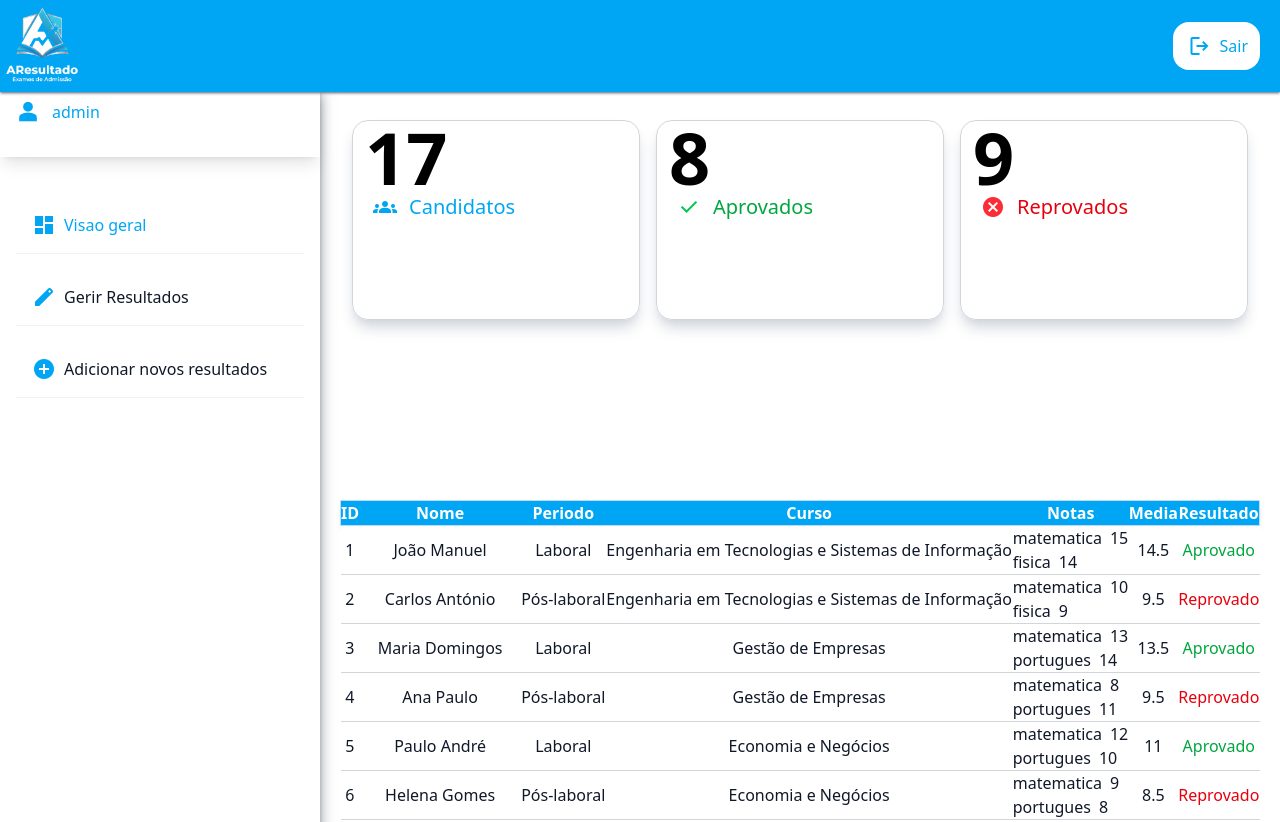
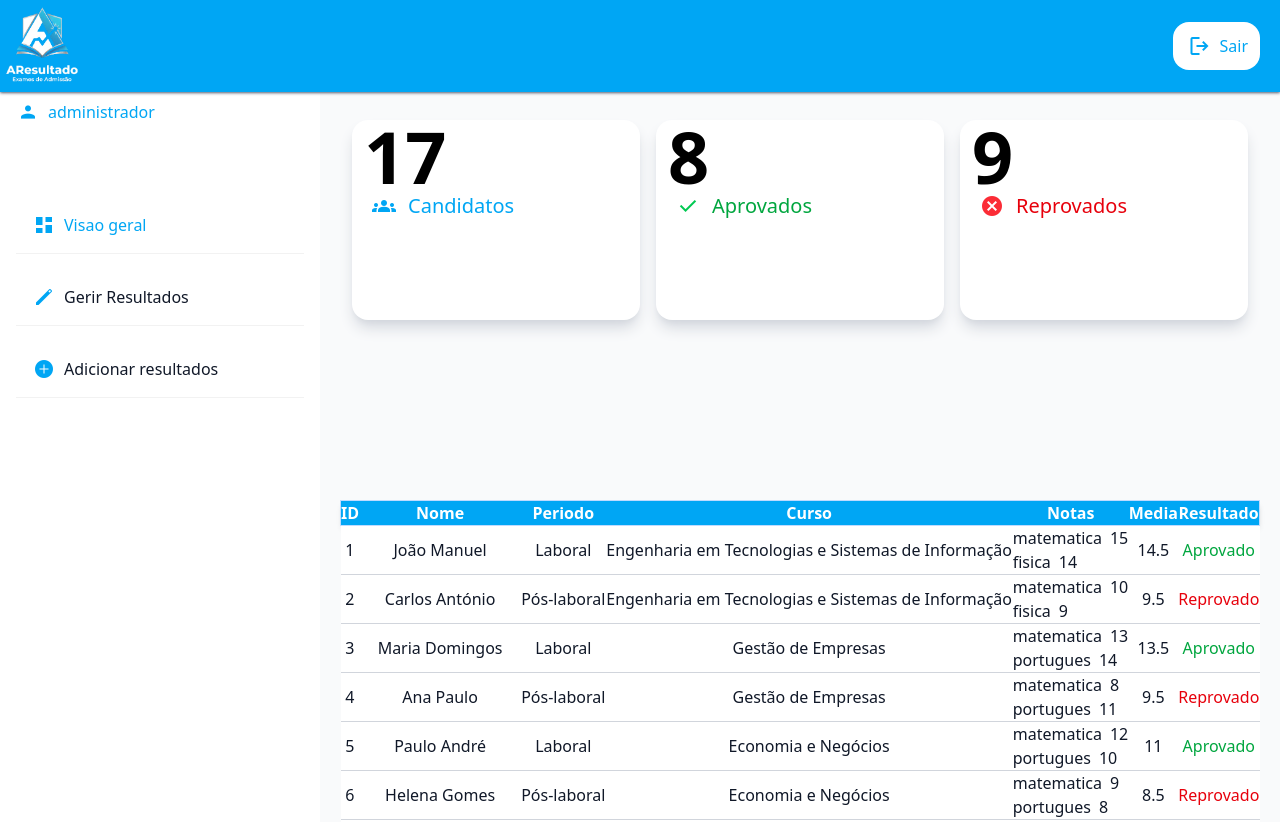
Before and after one commit to Alvaro-Massingue/AResultado-Sistema-de-visualiza-o-dos-resultados-dos-exames-de-admiss-o, a React (Vite) app: page /adminPanel in a window 1280 px wide. Shown: the top 822 px of the page. Built offline with nearby package versions, Linux system fonts and the light colour scheme.

Commit message:
Actualizacao geral do sistema

```diff
--- a/src/components/AddResults.jsx
+++ b/src/components/AddResults.jsx
@@ -1,6 +1,6 @@
 const AddResults=()=>{
     return (
-        <div className="w-3/4 flex flex-col gap-4 absolute right-0 items-center justify-center h-full">
+        <div className="w-3/4 flex flex-col bg-gray-50 gap-4 absolute right-0 items-center justify-center h-full">
             <h1 className="text-6xl text-sky-500">Adicionar novos resultados</h1>
             <p className="text-gray-600">Pagina em desenvolvimento</p>
         </div>
--- a/src/components/Aside.jsx
+++ b/src/components/Aside.jsx
@@ -11,21 +11,21 @@ const Aside = ({
 }) => {
   const navigate = useNavigate();
   return (
-    <div className="flex flex-col items-center justify-center w-[25%] h-full shadow-lg shadow-gray-600 fixed">
-      <div className="h-[10%] w-full pl-4 pt-5 mb-10 shadow-lg flex gap-3">
+    <div className="flex flex-col items-center justify-center w-[25%] h-full bg-white fixed">
+      <div className="h-[10%] w-full pl-4 pt-5 mb-10 flex gap-2">
         <span
           className="material-symbols-outlined text-sky-500
-          [font-variation-settings:'FILL'_1,'wght'_800,'GRAD'_0,'opsz'_24]"
+          [font-variation-settings:'FILL'_1,'wght'_200,'GRAD'_0,'opsz'_24]"
         >
           person
         </span>
-        <p className="text-sky-500">{userAdd.name}</p>
+        <p className="text-sky-500">{userAdd.name}istrador</p>
       </div>
       <nav className="h-[90%] flex flex-col gap-4 w-[90%] items-start text-gray-900">
         <div className="flex items-center w-full p-4 text-start shadow-2xs gap-2">
           <span
             className="material-symbols-outlined text-sky-500
-          [font-variation-settings:'FILL'_1,'wght'_400,'GRAD'_0,'opsz'_24]"
+          [font-variation-settings:'FILL'_1,'wght'_200,'GRAD'_0,'opsz'_24]"
           >
             dashboard
           </span>
@@ -47,7 +47,7 @@ const Aside = ({
         <div className="flex items-center w-full p-4 text-start shadow-2xs gap-2">
           <span
             className="material-symbols-outlined text-sky-500
-          [font-variation-settings:'FILL'_1,'wght'_400,'GRAD'_0,'opsz'_24]"
+          [font-variation-settings:'FILL'_1,'wght'_200,'GRAD'_0,'opsz'_24]"
           >
             edit
           </span>
@@ -69,7 +69,7 @@ const Aside = ({
         <div className="flex items-center w-full p-4 text-start shadow-2xs gap-2">
           <span
             className="material-symbols-outlined text-sky-500
-          [font-variation-settings:'FILL'_1,'wght'_400,'GRAD'_0,'opsz'_24]"
+          [font-variation-settings:'FILL'_1,'wght'_200,'GRAD'_0,'opsz'_24]"
           >
             add_circle
           </span>
@@ -85,7 +85,7 @@ const Aside = ({
                 : "cursor-pointer  hover:text-sky-500 focus:text-sky-500"
             }
           >
-            Adicionar novos resultados
+            Adicionar resultados
           </button>
         </div>
       </nav>
--- a/src/components/ManageResults.jsx
+++ b/src/components/ManageResults.jsx
@@ -1,6 +1,6 @@
 const ManageResults = () => {
   return (
-    <div className="w-3/4 flex flex-col gap-4 absolute right-0 items-center justify-center h-full">
+    <div className="w-3/4 flex flex-col bg-gray-50 gap-4 absolute right-0 items-center justify-center h-full">
       <h1 className="text-6xl text-sky-500">Gerir resultados</h1>
       <p className="text-gray-600">Pagina em desenvolvimento</p>
     </div>
--- a/src/components/Overview.jsx
+++ b/src/components/Overview.jsx
@@ -9,9 +9,9 @@ const OverView = () => {
     return result.status.toLowerCase() == "reprovado";
   });
   return (
-    <div className="w-3/4 flex flex-col gap-40 absolute right-0 ">
+    <div className="w-3/4 flex flex-col bg-gray-50 gap-40 absolute right-0 ">
       <div className="flex flex-wrap justify-center mt-10 gap-4 ">
-        <div className="w-[30%] h-50 shadow-lg border border-gray-300 shadow-gray-300 rounded-2xl">
+        <div className="w-[30%] h-50 bg-white shadow-lg  shadow-gray-300 rounded-2xl">
           <h1 className="font-bold text-7xl ml-3 ">{resultsMock.length}</h1>
           <div className="flex items-center ml-5">
             <span
@@ -25,7 +25,7 @@ const OverView = () => {
             </p>
           </div>
         </div>
-        <div className="w-[30%] h-50 shadow-lg shadow-gray-300 border border-gray-300 rounded-2xl">
+        <div className="w-[30%] bg-white h-50 shadow-lg shadow-gray-300  rounded-2xl">
           <h1 className="font-bold text-7xl ml-3">{aprovados.length}</h1>
           <div className="flex items-center ml-5">
             <span
@@ -39,7 +39,7 @@ const OverView = () => {
             </p>
           </div>
         </div>
-        <div className="w-[30%] h-50 shadow-lg shadow-gray-300 border border-gray-300 rounded-2xl">
+        <div className="w-[30%] h-50 bg-white shadow-lg shadow-gray-300 rounded-2xl">
           <h1 className="font-bold text-7xl ml-3">{reprovados.length}</h1>
           <div className="flex items-center ml-5">
             <span
--- a/src/pages/AdminPanel.jsx
+++ b/src/pages/AdminPanel.jsx
@@ -15,7 +15,7 @@ const AdminPanel = () => {
   }, []);
 
   return (
-    <div className="bg-gray-50">
+    <div>
       <Header isAuthenticated={true} />
       <div className="flex mt-15 md:mt-20">
         <Aside
```
